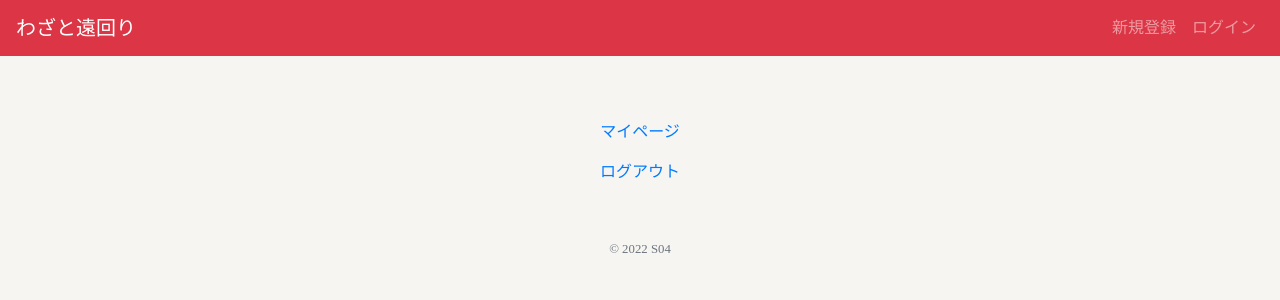
After one commit to aokimirai/teams04, a Python web app: template map/templates/mypage.html in a window 1280 px wide. The commit adds this page. Shown: the top 300 px of the page. Run offline with Jinja, Linux system fonts and the light colour scheme; the template is opened without the code that fills it, so the values that code supplies are empty.

Commit message:
Sat, Sep 10, 2022, 6:43 AM +00:00

```diff
--- a/map/templates/layout.html
+++ b/map/templates/layout.html
@@ -14,17 +14,13 @@
             <div class="navbar-collapse collapse justify-content-stretch" id="navbar">
                     {% if session["user_id"] %}
                         <ul class="navbar-nav me-auto mt-2">
-
-                            <li class="nav-item"><a class="nav-link" href="/point">ポイントカード</a></li>
-                            <li class="nav-item"><a class="nav-link" href="/point_store">ポイントカード(店舗)</a></li>
-                            <li class="nav-item"><a class="nav-link" href="/history">履歴</a></li>
                         </ul>
                         <ul class="navbar-nav ms-auto mt-2">
+                            <li class="nav-item"><a class="nav-link" href="/mypage">マイページ</a></li>
                             <li class="nav-item"><a class="nav-link" href="/logout">ログアウト</a></li>
                         </ul>
                     {% else %}
                         <ul class="navbar-nav me-auto mt-2">
-                            <li class="nav-item"><a class="nav-link" href="/gps">現在地</a></li>
                         </ul>
                         <ul class="navbar-nav ml-auto">
                             <li class="nav-item"><a class="nav-link" href="/register">新規登録</a></li>
--- /dev/null
+++ b/map/templates/mypage.html
@@ -0,0 +1,12 @@
+{% extends "layout.html" %}
+
+{% block title %}
+    マイページ
+{% endblock %}
+
+{% block main %}
+<ul class="navbar-nav ms-auto mt-2">
+    <li class="nav-item"><a class="nav-link" href="/mypage">マイページ</a></li>
+    <li class="nav-item"><a class="nav-link" href="/logout">ログアウト</a></li>
+</ul>
+{% endblock %}
```
Also changed, not shown: map/app.py (+8 -0 lines), map/templates/history.html (added, +9 -0 lines).
